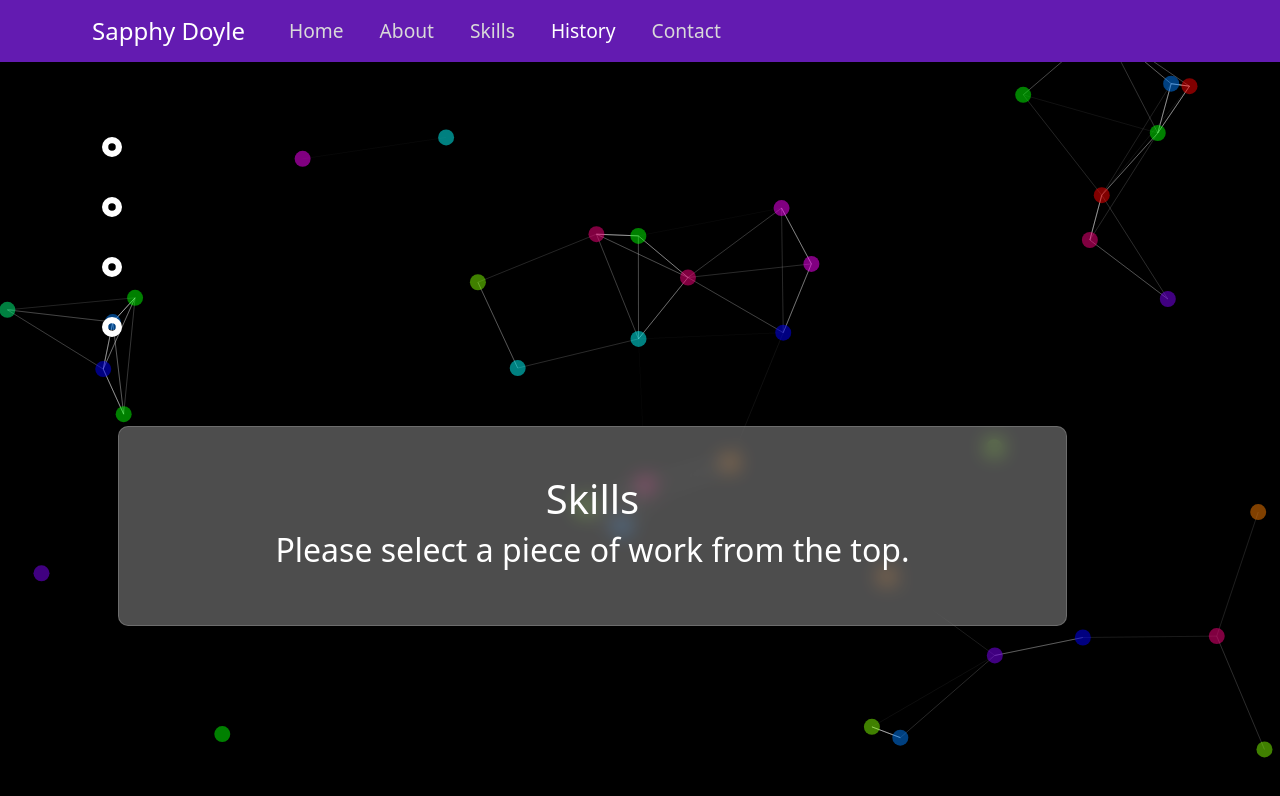
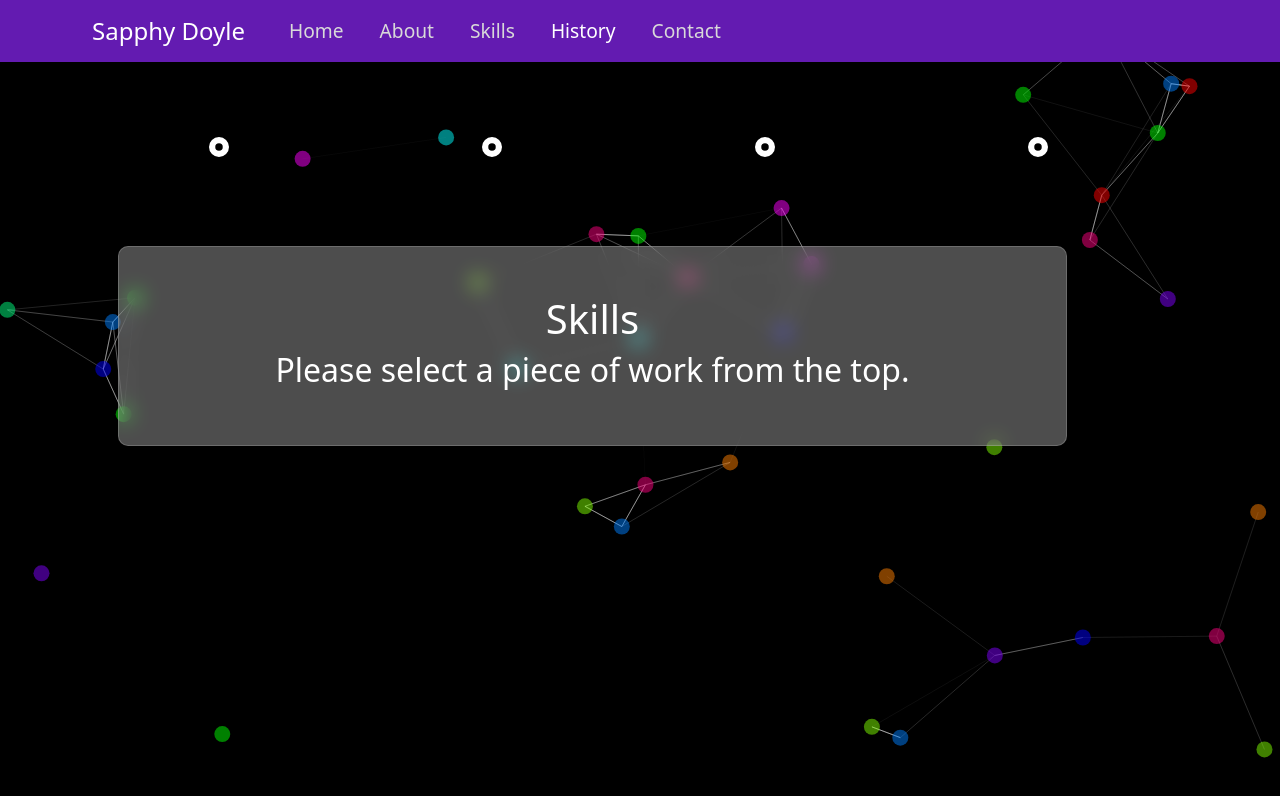
Before and after one commit to Terafora/Sapphy-Doyle-Profile-Site, a React (Create React App) app: page /history in a window 1280 px wide. Shown: the top 796 px of the page. Built offline with nearby package versions, Linux system fonts and the light colour scheme; the HTML template or start-up script is replaced by a standard one.

Commit message:
Fix display bug on smaller screens

```diff
--- a/src/components/History.js
+++ b/src/components/History.js
@@ -51,7 +51,7 @@ export default function Jobs() {
             <h3 className="text-white text-center"><FontAwesomeIcon icon={faLocationDot}></FontAwesomeIcon> Heineken Franchise Pub - Stone</h3>
             <h3 className="text-white text-center">December 2019 to March 2020</h3>
             <ul className="text-white">
-                <li>Serving patrons various beverages and foods with pleasure and offering friendly polite conversation
+                <li className="">Serving patrons various beverages and foods with pleasure and offering friendly polite conversation
 during appropriate periods.</li>
                 <li>Maintaining a clean, organised bar and patron space in order for the establishment to be hygienic,
 welcoming and safe. Stocking and maintaining the fast moving stock from storerooms between duties.
@@ -110,7 +110,7 @@ securing the premises after daily operations.</li>
                 <div className="row">
                     <div className=" col-lg-12 d-none d-lg-block"></div>
                 <div className="row">
-                    <ul className="text-white history-timeline d-none d-lg-block">
+                    <ul className="text-white history-timeline d-none d-lg-flex">
                         <li className="pulsating-icon" onClick={() => handleHistoryChange(1)}><FontAwesomeIcon icon={history === 1 ? faCircle : faCircleDot}></FontAwesomeIcon></li>
                         <li className="pulsating-icon" onClick={() => handleHistoryChange(2)}><FontAwesomeIcon icon={history === 2 ? faCircle : faCircleDot}></FontAwesomeIcon></li>
                         <li className="pulsating-icon" onClick={() => handleHistoryChange(3)}><FontAwesomeIcon icon={history === 3 ? faCircle : faCircleDot}></FontAwesomeIcon></li>
```
